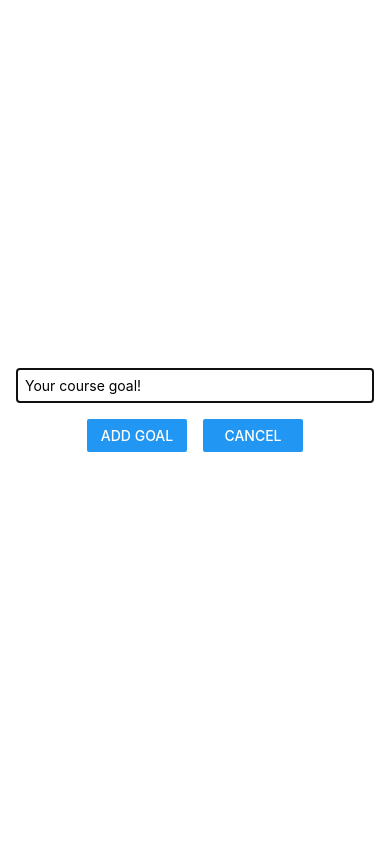
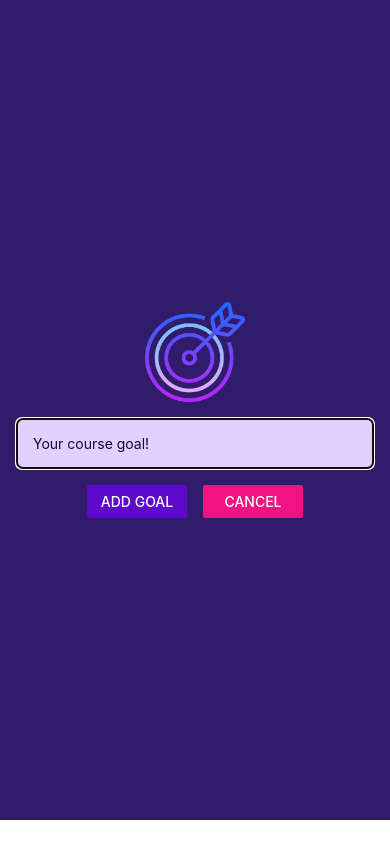
Before and after one commit to Sakthisivaprakash/react-native-first, a React Native app: screen / in a window 390 px wide. Both pictures are taken after a click on the button "ADD NEW GOAL". Built offline with nearby package versions, Linux system fonts and the light colour scheme.

Commit message:
Image Component and StatusBar-Expo component and app styling

```diff
--- a/App.js
+++ b/App.js
@@ -1,5 +1,6 @@
 import { useState } from "react";
 import { StyleSheet, View, FlatList, Button } from "react-native";
+import { StatusBar } from "expo-status-bar";
 
 import GoalItem from "./components/GoalItem";
 import GoalInput from "./components/GoalInput";
@@ -33,10 +34,13 @@
   };
 
   return (
+    <>
+      <StatusBar style="light" />
       <View style={styles.appContainer}>
         <Button
           title="Add New Goal"
-        color="#5e0acc"
+          // color="#5e0acc"
+          color="#a065ec"
           onPress={startAddGoalHandler}
         />
         <GoalInput
@@ -61,6 +65,7 @@
           />
         </View>
       </View>
+    </>
   );
 }
 
@@ -69,6 +74,7 @@
     paddingTop: 50,
     paddingHorizontal: 16,
     flex: 1,
+    backgroundColor: "#1e085a",
   },
   goalsContainer: {
     flex: 4,
--- a/app.json
+++ b/app.json
@@ -6,6 +6,7 @@
     "orientation": "portrait",
     "icon": "./assets/icon.png",
     "userInterfaceStyle": "light",
+    "backgroundColor": "#1e085a",
     "splash": {
       "image": "./assets/splash.png",
       "resizeMode": "contain",
--- a/components/GoalInput.js
+++ b/components/GoalInput.js
@@ -1,5 +1,5 @@
 import { useState } from "react";
-import { StyleSheet, View, TextInput, Button, Modal } from "react-native";
+import { StyleSheet, View, TextInput, Button, Modal, Image } from "react-native";
 
 const GoalInput = ({ visible, onAddGoal, onCancel }) => {
   const [enteredGoalText, setEnteredGoalText] = useState("");
@@ -14,6 +14,7 @@
   return (
     <Modal visible={visible} animationType="slide">
       <View style={styles.inputContainer}>
+        <Image style={styles.image} source={require('../assets/images/goal.png')}/>
         <TextInput
           style={styles.textInput}
           placeholder="Your course goal!"
@@ -22,10 +23,10 @@
         />
         <View style={styles.buttonContainer}>
           <View style={styles.button}>
-            <Button title="Add Goal" onPress={addGoalHandler} />
+            <Button title="Add Goal" color="#5e0acc" onPress={addGoalHandler} />
           </View>
           <View style={styles.button}>
-            <Button title="Cancel" onPress={onCancel} />
+            <Button title="Cancel" color="#f31282" onPress={onCancel} />
           </View>
         </View>
       </View>
@@ -42,15 +43,22 @@
     justifyContent: "center",
     alignItems: "center",
     marginBottom: 24,
-    // borderBottomWidth: 1,
-    // borderBottomColor: "#ccc",
-    padding: 16
+    padding: 16,
+    backgroundColor: '#311b6b'
+  },
+  image: {
+    width: 100,
+    height: 100,
+    marginBottom: 16
   },
   textInput: {
     borderWidth: 1,
-    borderColor: "#ccc",
+    borderColor: "#e4d0ff",
+    backgroundColor: "#e4d0ff",
+    borderRadius: 6,
+    color: '#120438',
     width: "100%",
-    padding: 8,
+    padding: 16,
   },
   buttonContainer: {
     flexDirection: "row",
```
Also changed, not shown: assets/images/goal.png (added). Lines whose indentation alone changed are shown as unchanged.
